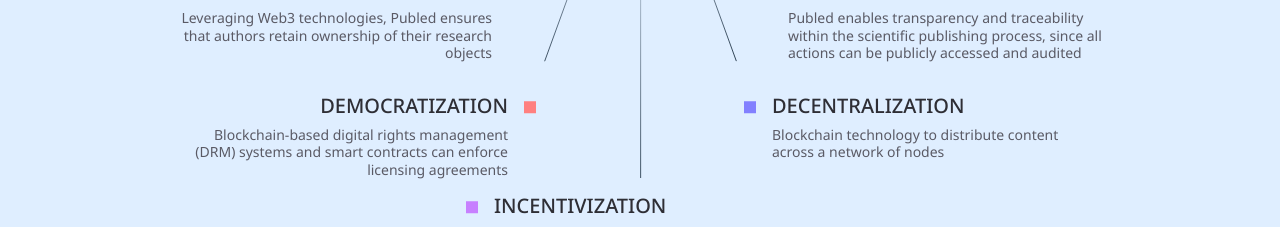
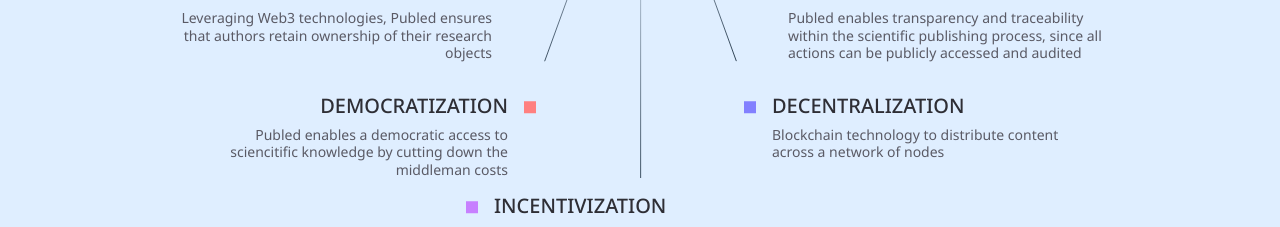
Before and after one commit to publed/publed-landing, a React (Create React App) app: page / in a window 1280 px wide. Shown: the part 1620-1847 px from the top of the page. Built offline with nearby package versions, Linux system fonts and the light colour scheme.

Commit message:
feat: new solutions

```diff
--- a/src/components/ProbSol.tsx
+++ b/src/components/ProbSol.tsx
@@ -118,7 +118,7 @@
             <SolutionItem
               title={"Democratization"}
               desc={
-                "Blockchain-based digital rights management (DRM) systems and smart contracts can enforce licensing agreements "
+                "Publed enables a democratic access to sciencitific knowledge by cutting down the middleman costs"
               }
               accentColor={"red"}
               reversed
```
